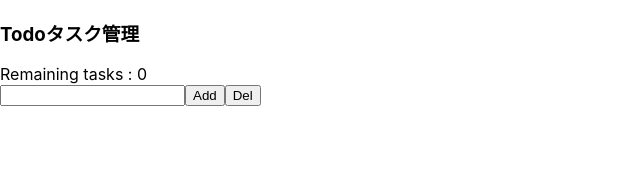
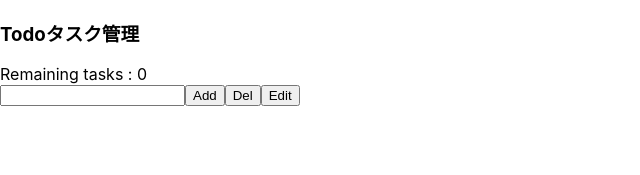
Before and after one commit to MizuguchiAkito/todo-list-react, a React (Create React App) app in the folder todo-list-react/: page / in a window 1280 px wide. Shown: the top 175 px of the page, without its empty margins (0-640 px from the left). Built offline with nearby package versions, Linux system fonts and the light colour scheme.

Commit message:
[add]edit todo task

```diff
--- a/todo-list-react/src/App.js
+++ b/todo-list-react/src/App.js
@@ -27,12 +27,13 @@ const App = () => {
     const name = todoNameRef.current.value;
     if (name === "") return;
     // タスクが空欄の時、タスクを追加しない処理
-
     setTodos((prevTodos) => {
       return [...prevTodos, { id: uuidv4(), name: name, completed: false }];
     });
     todoNameRef.current.value = null;
   };
+
+
 
   const handleClear = () => {
     // タスクの削除処理
@@ -41,13 +42,37 @@ const App = () => {
     setTodos(newTodos);
   };
 
+
+  const handleEdit = (id) => {
+    // タスクの編集
+    const name = todoNameRef.current.value;
+    if (name === "") return;
+    // タスクが空欄の時、タスクを変更しない処理
+
+
+      const newTodos = [...todos];
+      const todo = newTodos.filter((todo) => todo.completed === true);
+    // filterで検索した値を全て格納
+      if(todo.length > 1){
+    // todoの値が1より大きい場合変更不可
+    // console.log("通ってる？")
+        return;
+      }else{
+    // console.log("成功なり");
+        const todo = newTodos.find((todo) => todo.completed === true);
+        todo.name = name;
+        setTodos(newTodos);
+      }
+  }
+
   return (
     <>
       <h3>Todoタスク管理</h3>
       <div>Remaining tasks : {todos.filter((todo) => !todo.completed).length}</div> {/* completedがTrueの時だけカウント */}
       <input type="text" name="" id="" ref={todoNameRef} />
       <button onClick={handleAddTodo}>Add</button>
-      <button onClick={handleClear}>Del</button><br/>
+      <button onClick={handleClear}>Del</button>
+      <button onClick={handleEdit}>Edit</button>
       <TodoList todos={todos} toggleTodo={toggleTodo} />
     </>
   );
```
